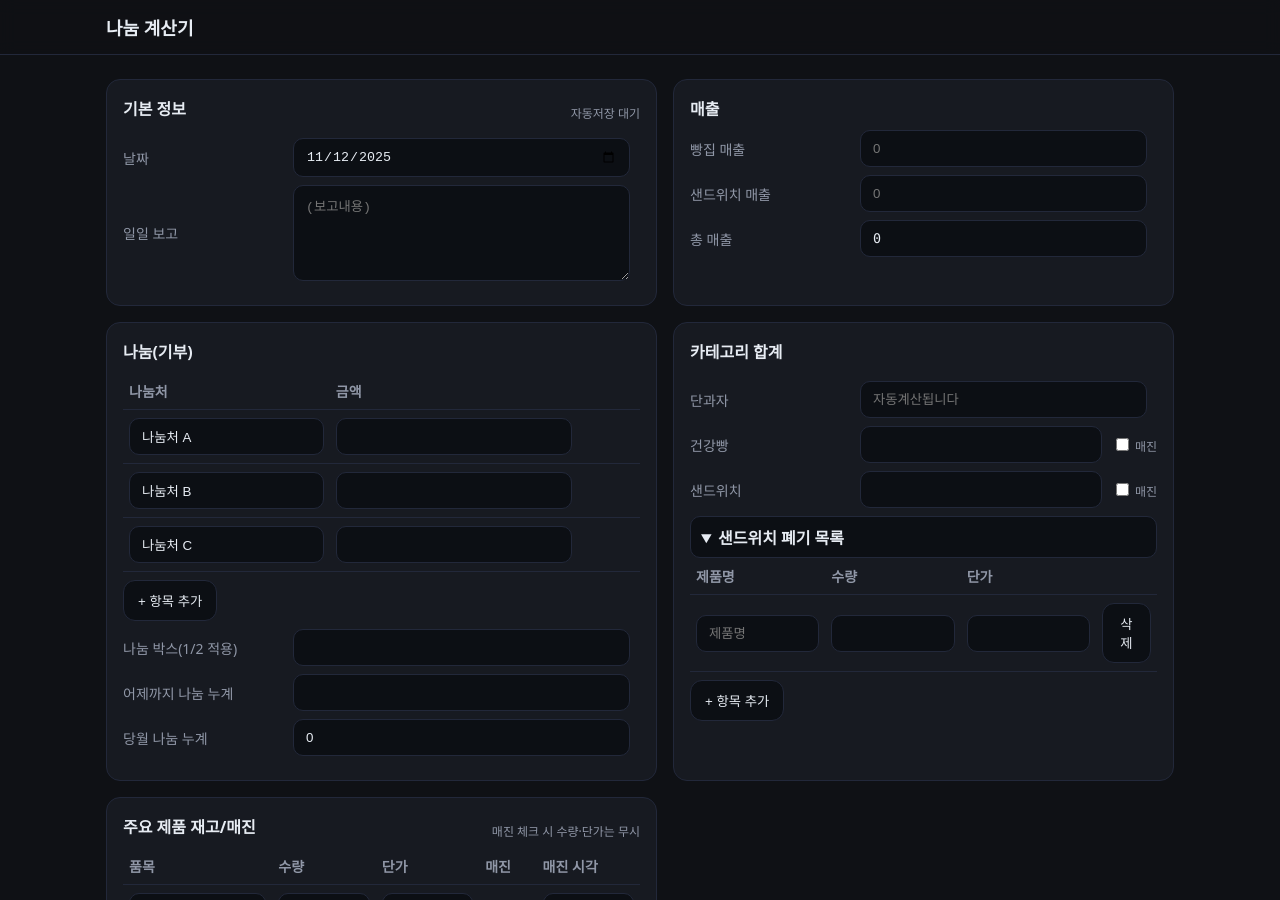
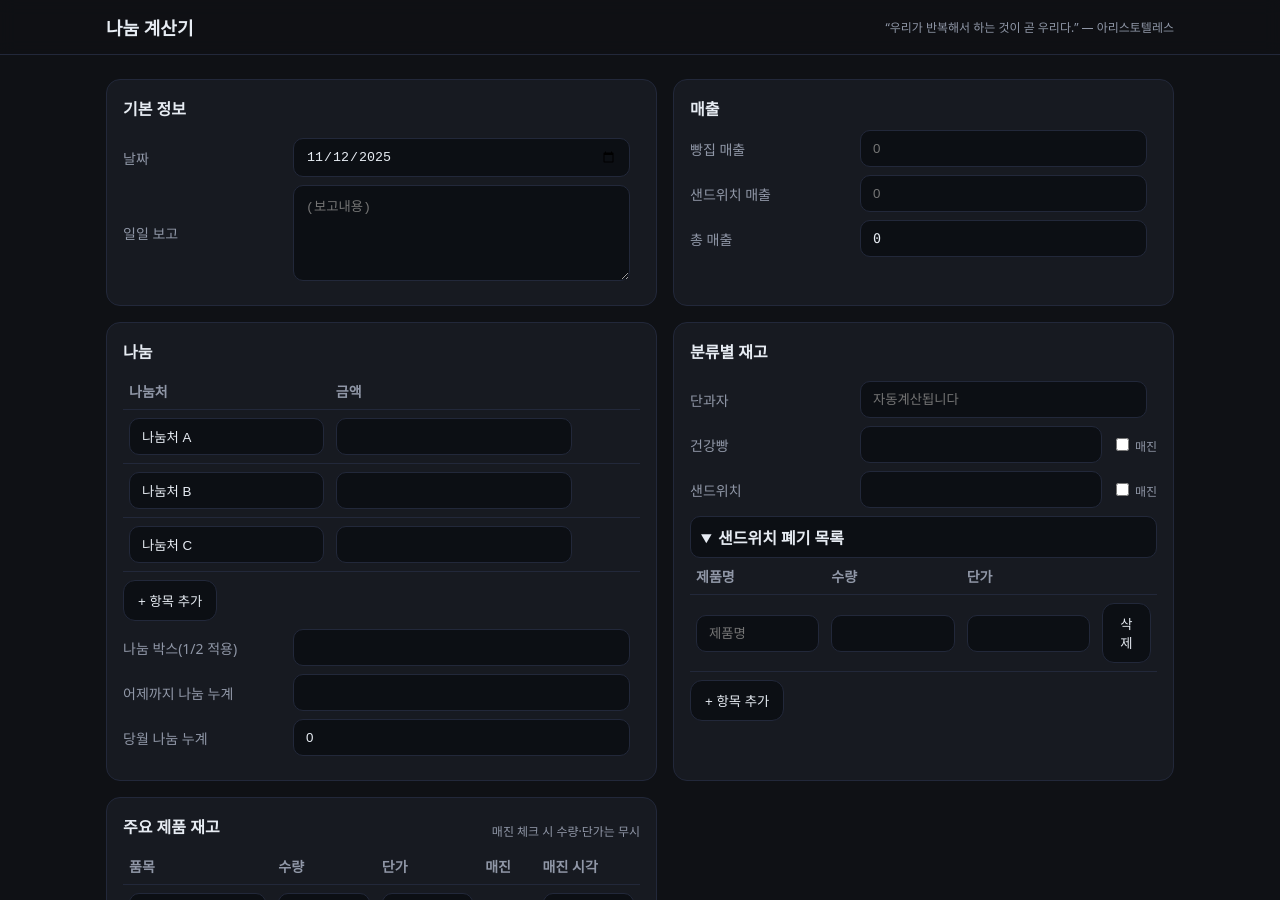
Before and after one commit to hanseodev/hanseodev.github.io, a Jekyll site: the page donatecal-beta.html, which Jekyll copies as it is, in a window 1280 px wide and 900 px high. Built offline with Jekyll 4.4.1, drawn with Linux system fonts in a browser that asks for light colours; some of the changed lines change nothing that is shown.

Commit message:
Update donatecal-beta.html

```diff
--- a/donatecal-beta.html
+++ b/donatecal-beta.html
@@ -211,6 +211,7 @@
     <header>
       <div class="inner">
         <h1>나눔 계산기</h1>
+        <div id="dailyQuote" class="help right"></div>
       </div>
     </header>
     <main class="grid">
@@ -218,7 +219,6 @@
       <section class="card">
         <div class="section-title">
           <h2>기본 정보</h2>
-          <small id="autosaveStatus" class="help">자동저장 대기</small>
         </div>
         <div class="row">
           <label for="date">날짜</label>
@@ -258,7 +258,7 @@
       </section>
 
       <section class="card">
-        <h2>나눔(기부)</h2>
+        <h2>나눔</h2>
         <table id="donTable">
           <thead>
             <tr>
@@ -293,7 +293,7 @@
 
       <section class="card">
         <div class="section-title">
-          <h2>카테고리 합계</h2>
+          <h2>분류별 재고</h2>
         </div>
         <div class="row">
           <label for="catDang">단과자</label
@@ -350,7 +350,7 @@
 
       <section class="card">
         <div class="section-title">
-          <h2>주요 제품 재고/매진</h2>
+          <h2>주요 제품 재고</h2>
           <small class="help">매진 체크 시 수량·단가는 무시</small>
         </div>
         <table id="invTable">
@@ -484,6 +484,94 @@
         if (el) el.value = state.catDang ? fmt(state.catDang) : "";
       }
 
+      // ===== Daily Quote (consistent per date) =====
+      const QUOTES = [
+        {
+          text: "성공은 작은 노력을 꾸준히 쌓은 결과다.",
+          author: "로버트 콜리어",
+        },
+        { text: "천 리 길도 한 걸음부터 시작된다.", author: "중국 속담" },
+        {
+          text: "우리가 반복해서 하는 것이 곧 우리다.",
+          author: "아리스토텔레스",
+        },
+        { text: "노력은 절대 배신하지 않는다.", author: "손흥민" },
+        {
+          text: "꾸준함은 천천히가 아니라 멈추지 않는 것이다.",
+          author: "콘라드 힐튼",
+        },
+        {
+          text: "잔잔한 물결도 오래 흐르면 바위를 뚫는다.",
+          author: "한국 속담",
+        },
+        { text: "성실함은 모든 덕의 기초다.", author: "벤저민 프랭클린" },
+        { text: "포기하지 않는 사람이 결국 해낸다.", author: "테드 터너" },
+        { text: "작은 습관이 큰 미래를 만든다.", author: "잭 캔필드" },
+        { text: "꾸준하면 못 오를 산이 없다.", author: "몽골 속담" },
+        { text: "강한 사람보다 꾸준한 사람이 이긴다.", author: "핀란드 속담" },
+        {
+          text: "오늘의 성실함이 내일의 기회를 만든다.",
+          author: "오프라 윈프리",
+        },
+        {
+          text: "천재란 오랫동안 인내한 사람일 뿐이다.",
+          author: "토머스 카라일",
+        },
+        { text: "습관은 두 번째 천성이다.", author: "로마 격언" },
+        { text: "계속 걷는다면 결국 목적지에 닿는다.", author: "영국 속담" },
+        {
+          text: "나는 재능보다 연습이 나를 만들었다고 믿는다.",
+          author: "안네트 켈러만",
+        },
+        {
+          text: "비가 와도 멈추지 않는 강은 끝내 바다에 다다른다.",
+          author: "스페인 속담",
+        },
+        { text: "성공은 준비된 사람을 좋아한다.", author: "루이스 파스퇴르" },
+        { text: "성실한 하루가 성실한 인생을 만든다.", author: "괴테" },
+        { text: "꾸준한 발걸음은 결국 산을 넘는다.", author: "일본 속담" },
+        {
+          text: "나는 매일 조금씩 나아지려고 노력했다.",
+          author: "마이클 조던",
+        },
+        { text: "뿌린 대로 거둔다.", author: "성경 격언" },
+        {
+          text: "한 번의 큰 도약보다 천 번의 작은 걸음이 더 멀리 간다.",
+          author: "노르웨이 속담",
+        },
+        {
+          text: "작은 발전도 멈추지 않으면 큰 성과가 된다.",
+          author: "조지 매튜스 애덤스",
+        },
+        { text: "반복은 능력을 만든다.", author: "라틴 격언" },
+        { text: "좋은 습관은 성공을 부른다.", author: "스티븐 코비" },
+        {
+          text: "천천히 가더라도 뒤로만 가지 않으면 된다.",
+          author: "러시아 속담",
+        },
+        { text: "성실함은 가장 강력한 무기다.", author: "사무엘 스마일스" },
+        {
+          text: "꾸준한 준비가 기적 같은 순간을 만든다.",
+          author: "무하마드 알리",
+        },
+        { text: "계속하면 이룬다.", author: "라틴 격언" },
+      ];
+      function quoteIndexFromDate(dateStr) {
+        // simple deterministic hash by date string (YYYY-MM-DD)
+        let h = 0;
+        for (let i = 0; i < dateStr.length; i++) {
+          h = (h * 31 + dateStr.charCodeAt(i)) >>> 0;
+        }
+        return h % QUOTES.length;
+      }
+      function setDailyQuote() {
+        const el = document.getElementById("dailyQuote");
+        if (!el) return;
+        const dStr = state.date || todayKST();
+        const pick = QUOTES[quoteIndexFromDate(dStr)];
+        el.textContent = `“${pick.text}” — ${pick.author}`;
+      }
+
       // ===== 초기 데이터 =====
       const defaultState = {
         date: "",
@@ -571,11 +659,6 @@
       }
       function saveState() {
         localStorage.setItem(KEY, JSON.stringify(state));
-        $("#autosaveStatus").textContent = "저장됨";
-        setTimeout(
-          () => ($("#autosaveStatus").textContent = "자동저장 대기"),
-          1200
-        );
       }
 
       let state = loadState();
@@ -589,6 +672,7 @@
       function bindBasic() {
         const dateEl = document.querySelector("#date");
         if (dateEl) dateEl.value = state.date || todayKST();
+        setDailyQuote();
         const dnEl = document.querySelector("#dailyNote");
         if (dnEl) dnEl.value = state.dailyNote;
 
@@ -632,6 +716,7 @@
         $("#date").addEventListener("input", (e) => {
           state.date = e.target.value;
           saveState();
+          setDailyQuote();
         });
         $("#dailyNote").addEventListener("input", (e) => {
           state.dailyNote = e.target.value;
@@ -1052,7 +1137,9 @@
         const lines = [
           `${dFmt} 마감입니다`,
           "",
-          `총 매출: ${fmt(total)} (${hundredMillionTenMillionMillion(total)})`,
+          `\n총 매출: ${fmt(total)} (${hundredMillionTenMillionMillion(
+            total
+          )})`,
           `- 빵집: ${fmt(b)}`,
           `- 샌드위치: ${fmt(s)}`,
           "",
@@ -1115,6 +1202,8 @@
       updateCatDang();
       buildReport();
       onInputSync();
+      setDailyQuote();
+
       // ===== simple tests =====
       console.assert(
         hundredMillionTenMillionMillion(123456789) === "1억 2천 3백",
```
